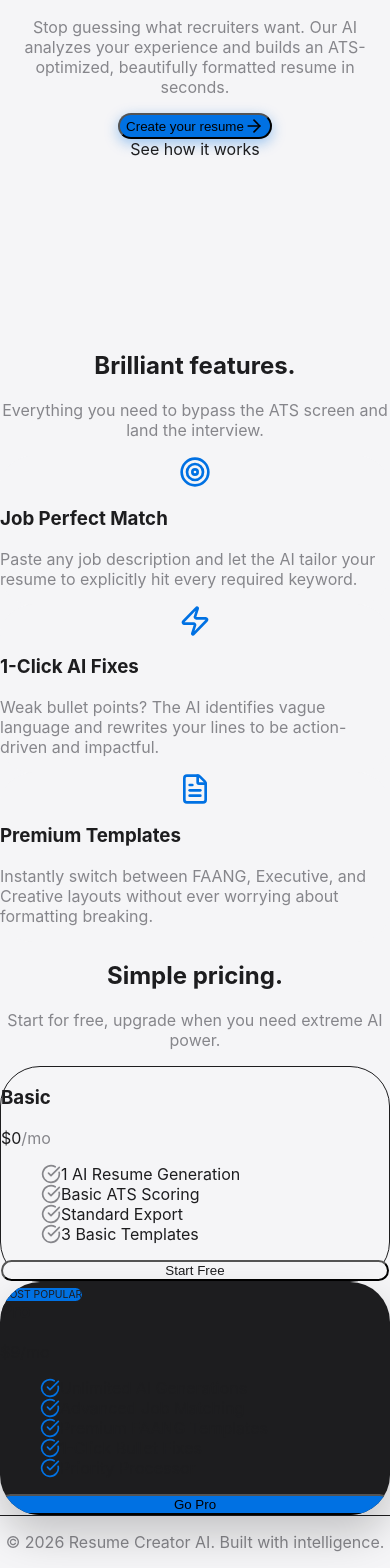
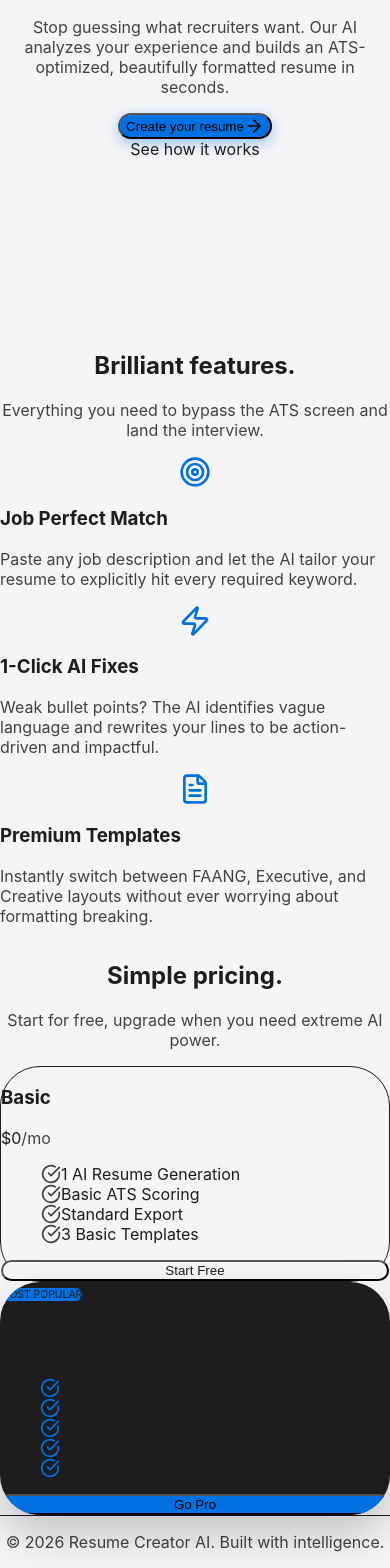
Before and after one commit to RYuK006/AI_Resume_Creator, a Next.js app in the folder client/: page / in a window 390 px wide. Shown: the part 386-1954 px from the top of the page. Built offline with nearby package versions, Linux system fonts and the light colour scheme.

Commit message:
Phase 11: UX Audit Fixes - Improved text contrast and mobile padding

```diff
--- a/client/src/app/page.tsx
+++ b/client/src/app/page.tsx
@@ -71,7 +71,7 @@ export default function Home() {
               <span className="text-transparent bg-clip-text bg-gradient-to-r from-[#0071e3] to-[#42a1ec]">gets you hired.</span>
             </motion.h1>
 
-            <motion.p variants={fadeUp} className="text-xl md:text-2xl text-[#86868b] mb-12 max-w-2xl font-medium tracking-tight leading-snug">
+            <motion.p variants={fadeUp} className="text-xl md:text-2xl text-[#424245] mb-12 max-w-2xl font-medium tracking-tight leading-snug">
               Stop guessing what recruiters want. Our AI analyzes your experience and builds an ATS-optimized, beautifully formatted resume in seconds.
             </motion.p>
 
@@ -97,7 +97,7 @@ export default function Home() {
               className="text-center mb-20"
             >
               <h2 className="text-4xl md:text-5xl font-semibold tracking-tight mb-4">Brilliant features.</h2>
-              <p className="text-xl text-[#86868b] max-w-2xl mx-auto font-medium">Everything you need to bypass the ATS screen and land the interview.</p>
+              <p className="text-xl text-[#424245] max-w-2xl mx-auto font-medium">Everything you need to bypass the ATS screen and land the interview.</p>
             </motion.div>
 
             <div className="grid md:grid-cols-3 gap-8">
@@ -112,13 +112,13 @@ export default function Home() {
                   whileInView={{ opacity: 1, y: 0 }}
                   viewport={{ once: true, margin: "-50px" }}
                   transition={{ duration: 0.6, delay: i * 0.1, ease: "easeOut" as const }}
-                  className="bg-[#f5f5f7] rounded-[2rem] p-10 hover:shadow-xl transition-shadow duration-500"
+                  className="bg-[#f5f5f7] rounded-[2rem] p-8 md:p-10 hover:shadow-xl transition-shadow duration-500"
                 >
                   <div className="w-16 h-16 rounded-2xl bg-white flex items-center justify-center shadow-sm mb-6">
                     {feature.icon}
                   </div>
                   <h3 className="text-2xl font-semibold tracking-tight mb-3">{feature.title}</h3>
-                  <p className="text-[#86868b] leading-relaxed font-medium">{feature.desc}</p>
+                  <p className="text-[#424245] leading-relaxed font-medium">{feature.desc}</p>
                 </motion.div>
               ))}
             </div>
@@ -132,20 +132,20 @@ export default function Home() {
             className="text-center mb-16"
           >
             <h2 className="text-4xl md:text-5xl font-semibold tracking-tight mb-4">Simple pricing.</h2>
-            <p className="text-xl text-[#86868b] font-medium">Start for free, upgrade when you need extreme AI power.</p>
+            <p className="text-xl text-[#424245] font-medium">Start for free, upgrade when you need extreme AI power.</p>
           </motion.div>
 
           <div className="grid md:grid-cols-2 gap-8 max-w-4xl mx-auto">
             {/* Free */}
             <motion.div
               initial={{ opacity: 0, scale: 0.95, y: 20 }} whileInView={{ opacity: 1, scale: 1, y: 0 }} viewport={{ once: true, margin: "-50px" }} transition={{ duration: 0.5 }}
-              className="bg-white rounded-[2.5rem] p-10 lg:p-12 border border-black/[0.05] shadow-sm flex flex-col"
+              className="bg-white rounded-[2.5rem] p-8 md:p-10 lg:p-12 border border-black/[0.05] shadow-sm flex flex-col"
             >
               <h3 className="text-2xl font-semibold tracking-tight mb-2">Basic</h3>
-              <div className="text-5xl font-bold tracking-tight mb-6">$0<span className="text-xl text-[#86868b] font-medium tracking-normal">/mo</span></div>
+              <div className="text-5xl font-bold tracking-tight mb-6">$0<span className="text-xl text-[#424245] font-medium tracking-normal">/mo</span></div>
               <ul className="space-y-4 mb-10 flex-1">
                 {["1 AI Resume Generation", "Basic ATS Scoring", "Standard Export", "3 Basic Templates"].map((feature, i) => (
-                  <li key={i} className="flex items-center gap-3 text-[#1d1d1f] font-medium"><CheckCircle size={20} className="text-[#86868b]" /> {feature}</li>
+                  <li key={i} className="flex items-center gap-3 text-[#1d1d1f] font-medium"><CheckCircle size={20} className="text-[#424245]" /> {feature}</li>
                 ))}
               </ul>
               <button onClick={() => signIn("google", { callbackUrl: "/form" })} className="w-full py-4 rounded-full bg-[#f5f5f7] text-[#1d1d1f] font-semibold hover:bg-[#e5e5ea] transition-colors">Start Free</button>
@@ -154,7 +154,7 @@ export default function Home() {
             {/* Pro */}
             <motion.div
               initial={{ opacity: 0, scale: 0.95, y: 20 }} whileInView={{ opacity: 1, scale: 1, y: 0 }} viewport={{ once: true, margin: "-50px" }} transition={{ duration: 0.5, delay: 0.1 }}
-              className="bg-[#1d1d1f] text-white rounded-[2.5rem] p-10 lg:p-12 shadow-[0_20px_40px_rgba(0,0,0,0.2)] flex flex-col relative overflow-hidden"
+              className="bg-[#1d1d1f] text-white rounded-[2.5rem] p-8 md:p-10 lg:p-12 shadow-[0_20px_40px_rgba(0,0,0,0.2)] flex flex-col relative overflow-hidden"
             >
               <div className="absolute top-0 right-0 p-6">
                 <span className="bg-[#0071e3] text-white text-[0.65rem] sm:text-xs font-bold px-3 py-1 rounded-full uppercase tracking-wider">Most Popular</span>
@@ -174,7 +174,7 @@ export default function Home() {
 
       {/* Footer */}
       <footer className="py-12 border-t border-black/[0.05] bg-white text-center">
-        <p className="text-[#86868b] text-sm font-medium">© 2026 Resume Creator AI. Built with intelligence.</p>
+        <p className="text-[#424245] text-sm font-medium">© 2026 Resume Creator AI. Built with intelligence.</p>
       </footer>
     </div>
   );
```
